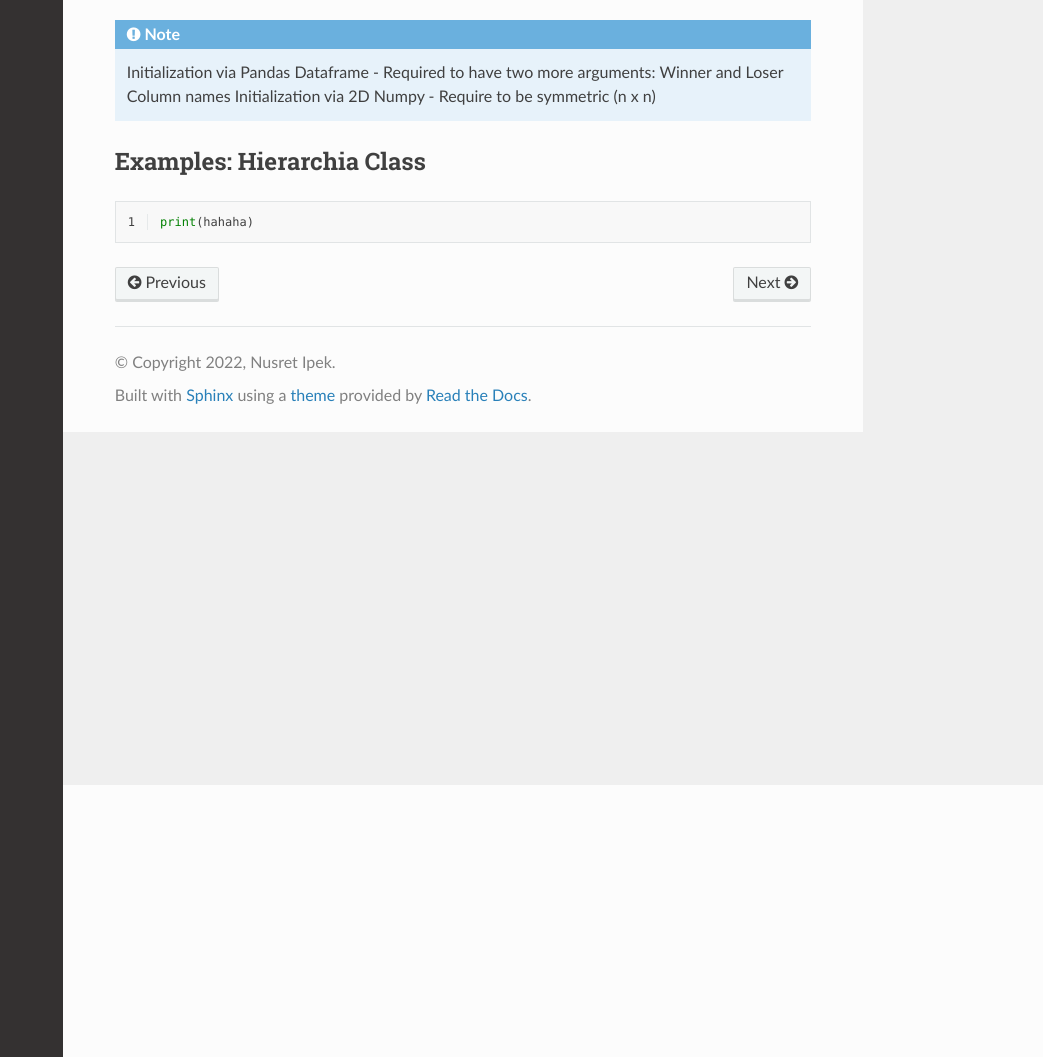
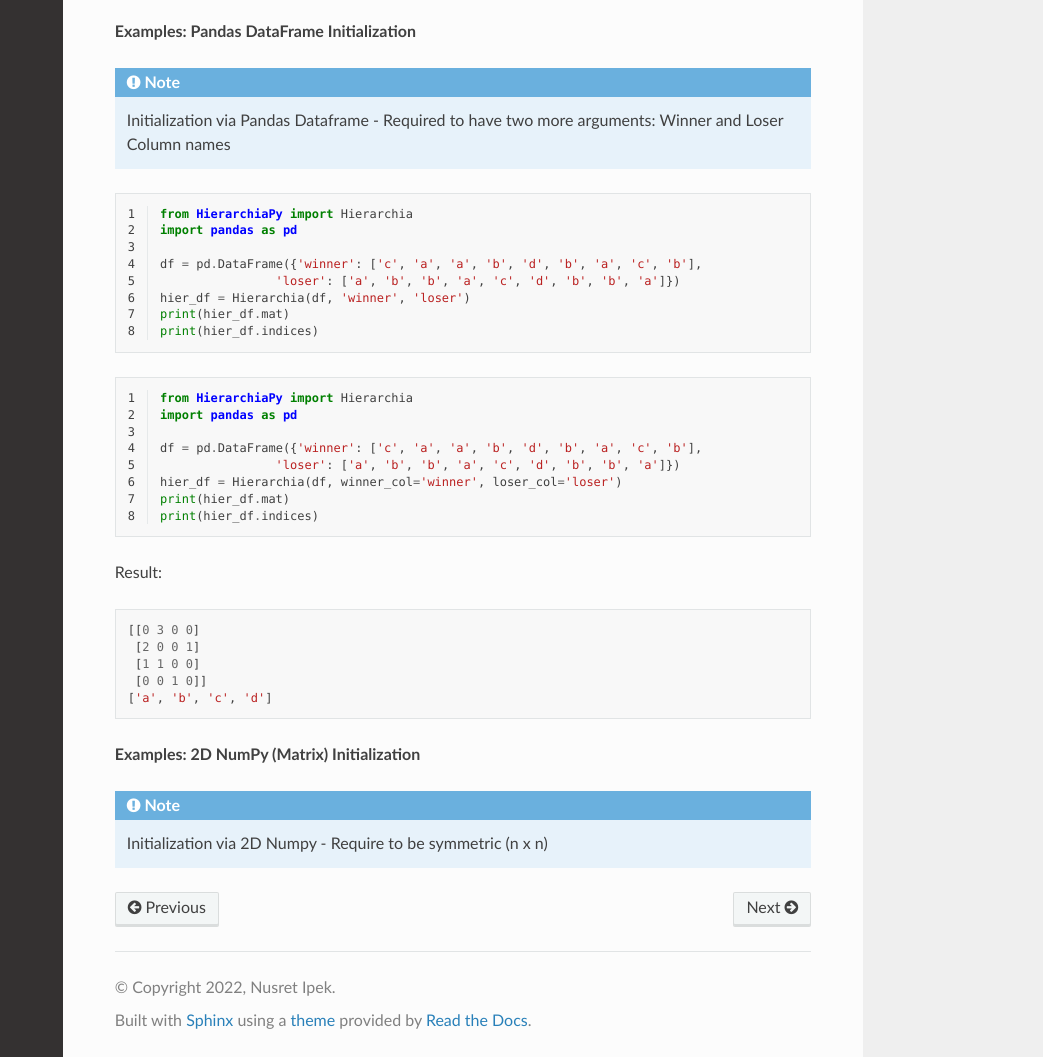
Before and after one commit to nusretipek/HierarchiaPy, a Sphinx documentation site: the page built from docs/source/getting-started.rst, in a window 1280 px wide and 1400 px high, scrolled down 272 px, cut to the strip 343-1400 px from the top of the window. Shown: the whole strip, without its empty margins (237-1280 px from the left). Built offline with Sphinx 7.4.7 and the Read the Docs theme 2.0.0, drawn with Linux system fonts in a browser that asks for light colours; some of the changed text lies outside the part shown.

Commit message:
Update getting-started.rst

```diff
--- a/docs/source/getting-started.rst
+++ b/docs/source/getting-started.rst
@@ -19,15 +19,48 @@ Hierarchia Class
 
 .. autofunction:: HierarchiaPy.Hierarchia.__init__
 
+**Examples: Pandas DataFrame Initialization**
+
 .. note::
   Initialization via Pandas Dataframe - Required to have two more arguments: Winner and Loser Column names
-  Initialization via 2D Numpy - Require to be symmetric (n x n)
 
-
-Examples: Hierarchia Class
--------------------------------
 
 .. code-block:: python
    :linenos:
 
-   print(hahaha)
+   from HierarchiaPy import Hierarchia
+   import pandas as pd
+
+   df = pd.DataFrame({'winner': ['c', 'a', 'a', 'b', 'd', 'b', 'a', 'c', 'b'],
+                   'loser': ['a', 'b', 'b', 'a', 'c', 'd', 'b', 'b', 'a']})
+   hier_df = Hierarchia(df, 'winner', 'loser')
+   print(hier_df.mat)
+   print(hier_df.indices)
+
+.. code-block:: python
+   :linenos:
+
+   from HierarchiaPy import Hierarchia
+   import pandas as pd
+
+   df = pd.DataFrame({'winner': ['c', 'a', 'a', 'b', 'd', 'b', 'a', 'c', 'b'],
+                   'loser': ['a', 'b', 'b', 'a', 'c', 'd', 'b', 'b', 'a']})
+   hier_df = Hierarchia(df, winner_col='winner', loser_col='loser')
+   print(hier_df.mat)
+   print(hier_df.indices)
+
+Result:
+
+.. code-block:: python
+
+   [[0 3 0 0]
+    [2 0 0 1]
+    [1 1 0 0]
+    [0 0 1 0]]
+   ['a', 'b', 'c', 'd']
+
+**Examples: 2D NumPy (Matrix) Initialization**
+
+.. note::
+
+  Initialization via 2D Numpy - Require to be symmetric (n x n)
```
